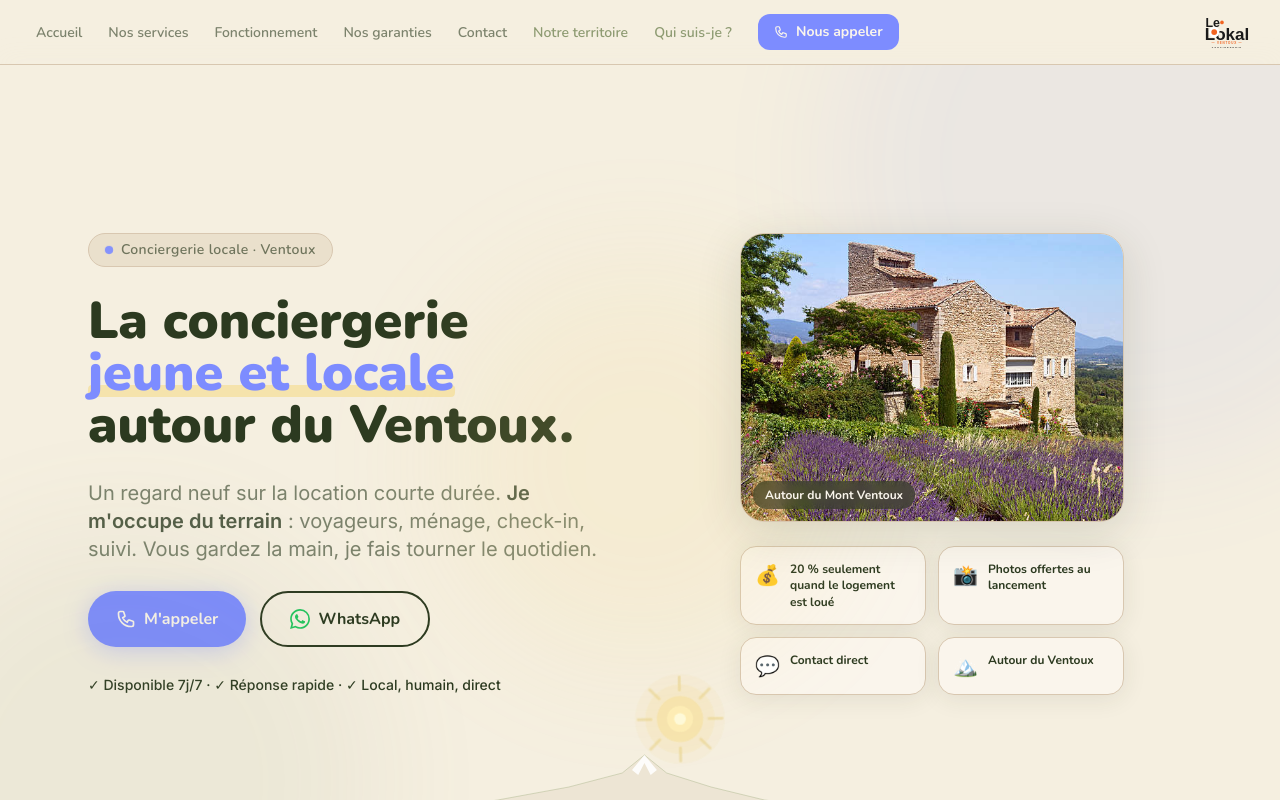
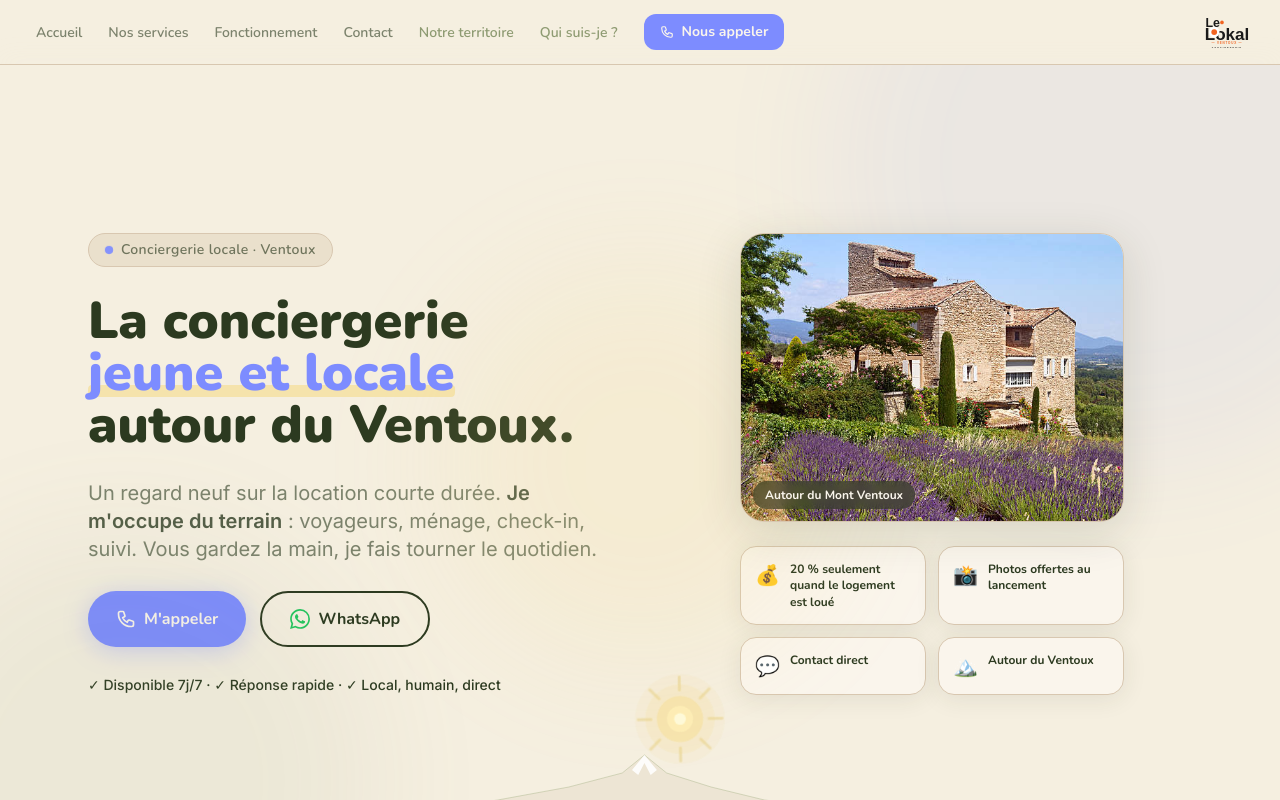
Before and after one commit to white236/site, a React (Vite) app: page / in a window 1280 px wide. Shown: the top 800 px of the page. Built offline with nearby package versions, Linux system fonts and the light colour scheme.

Commit message:
Remove broken Nos garanties nav link (section was merged into Offer)
Co-Authored-By: Claude Sonnet 4.6 <noreply@anthropic.com>
Claude-Session: https://claude.ai/code/session_01JrQSpTEuD3eq2MLu1Q5SBJ

```diff
--- a/src/components/Header.jsx
+++ b/src/components/Header.jsx
@@ -4,7 +4,6 @@ const links = [
   { id: 'ch-accueil',        label: 'Accueil' },
   { id: 'ch-offre',          label: 'Nos services' },
   { id: 'ch-fonctionnement', label: 'Fonctionnement' },
-  { id: 'ch-garanties',      label: 'Nos garanties' },
   { id: 'ch-contact',        label: 'Contact' },
 ]
 
```
